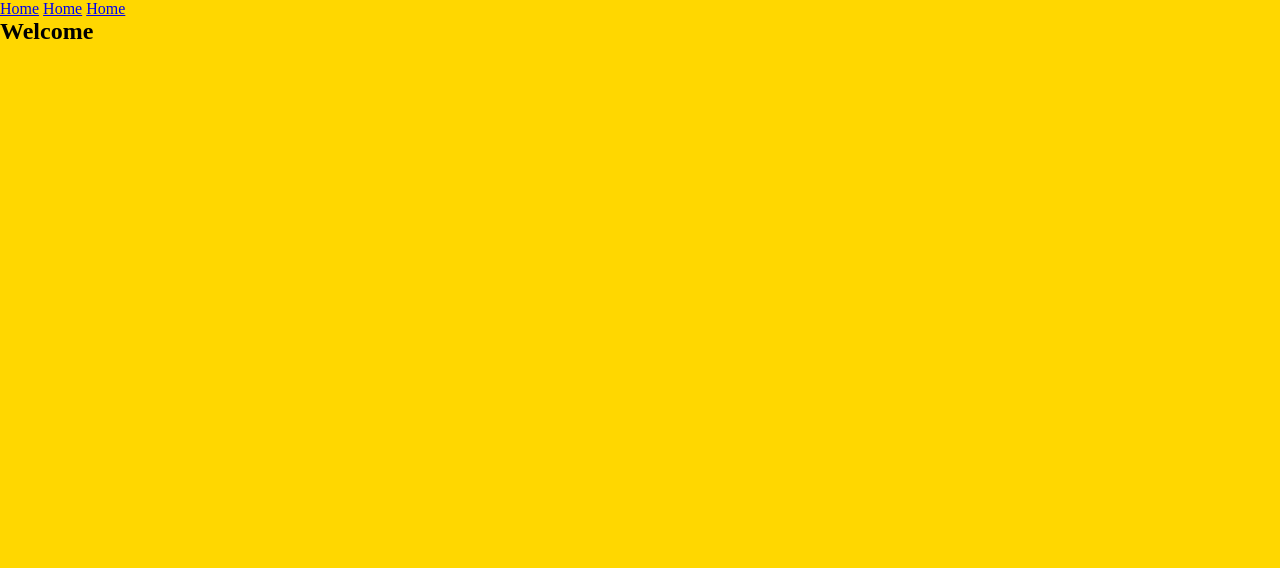
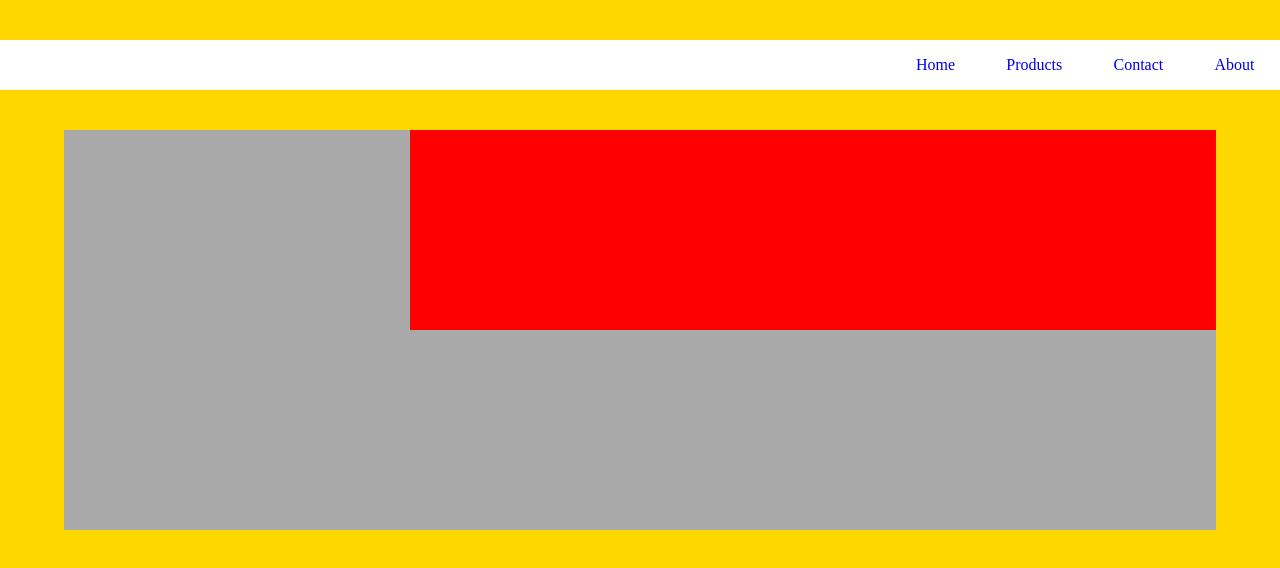
Before and after one commit to DamienWard/L2Web, a plain HTML site: page index.html in a window 1280 px wide. Drawn offline with Linux system fonts and the light colour scheme.

Commit message:
Added basic texts and background colour. Also added separate boxes, giving them their own properties

```diff
--- a/index.html
+++ b/index.html
@@ -4,12 +4,21 @@
     <link rel="stylesheet" href="styles.css">
 </head>
     <body>
-        <nav>
-            <a href="index.html">Home</a>
-            <a href="index.html">Home</a>
-            <a href="index.html">Home</a>
-     </nav>
+        <ul class="nav">
+            <li><a href="index.html">Home</a></li>
+            <li><a href="index.html">Products</a></li>
+            <li><a href="index.html">Contact</a></li>
+            <li><a href="index.html">About</a></li>
+     </ul>
     <section>
-            <h1>Welcome</h1>
+         <div class='left'>
+         </div>
+
+        <div class='right'>
+         </div>
+
+        <div class='bottom'>
+         </div>
+
         </section>
  </body>
--- a/styles.css
+++ b/styles.css
@@ -5,16 +5,44 @@ html {
 * {
     margin: 0px;
     padding: 0px;
+    text-decoration: none;
+    list-style: none;
 }
 
-nav {
+.nav {
+    background-color: white;
+    display: flex;
+    justify-content: flex-end;
+    margin: 5vh 0px;
+    /* first number top/bottom then left right */
+    padding: 2vh 0px;
+    }
 
+.nav li{
+    margin: 0px 2%;
 }
 
-nav a {
+.left, .right, .bottom {
+    min-height: 200px;
+    background-color: darkgray;
+}
 
+.left{
+    width: 30%;
+}
+
+.right {
+    background-color: red;
+    width: 70%;
+}
+
+.bottom {
+    width: 100%;
 }
 
 section {
-
+    display: flex;
+    flex-wrap: wrap;
+    width: 90%;
+    margin: auto;
 }
```
